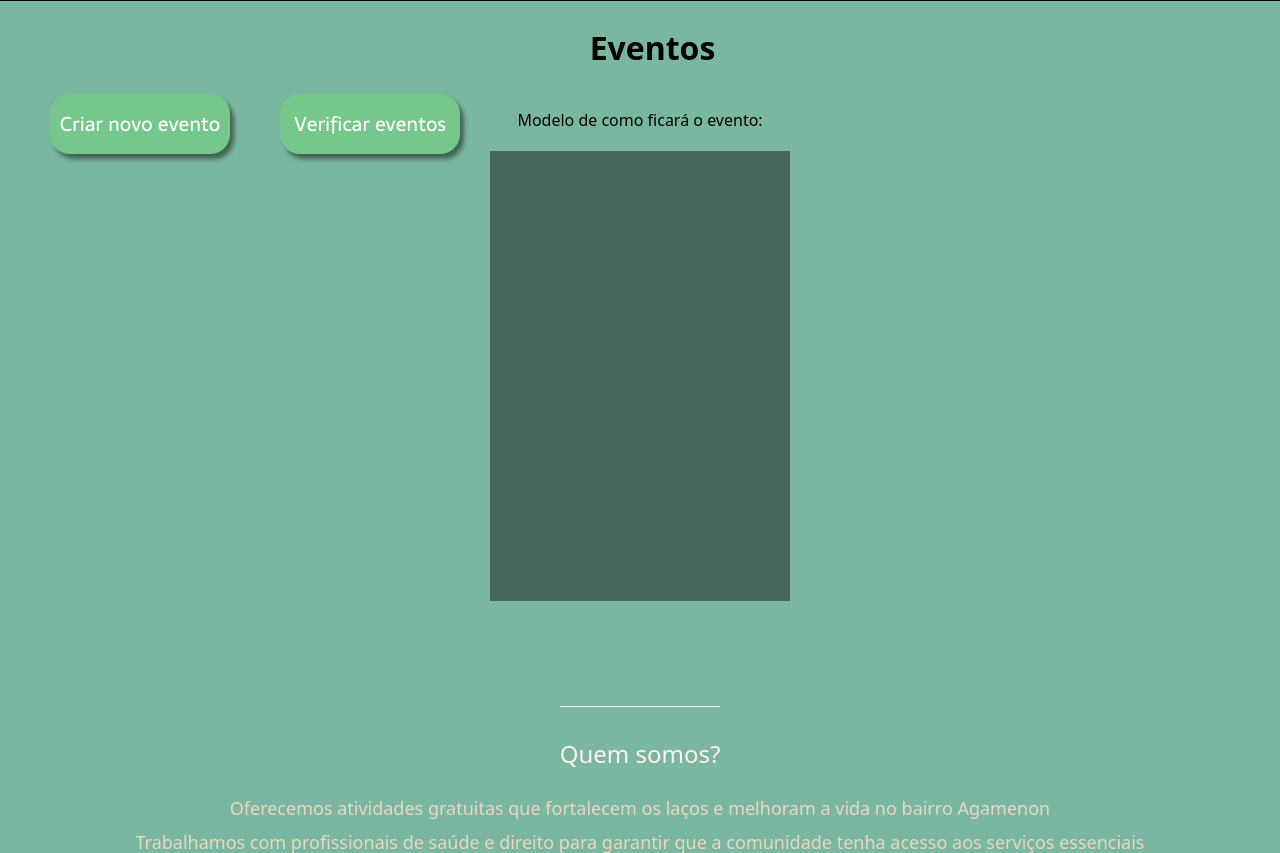
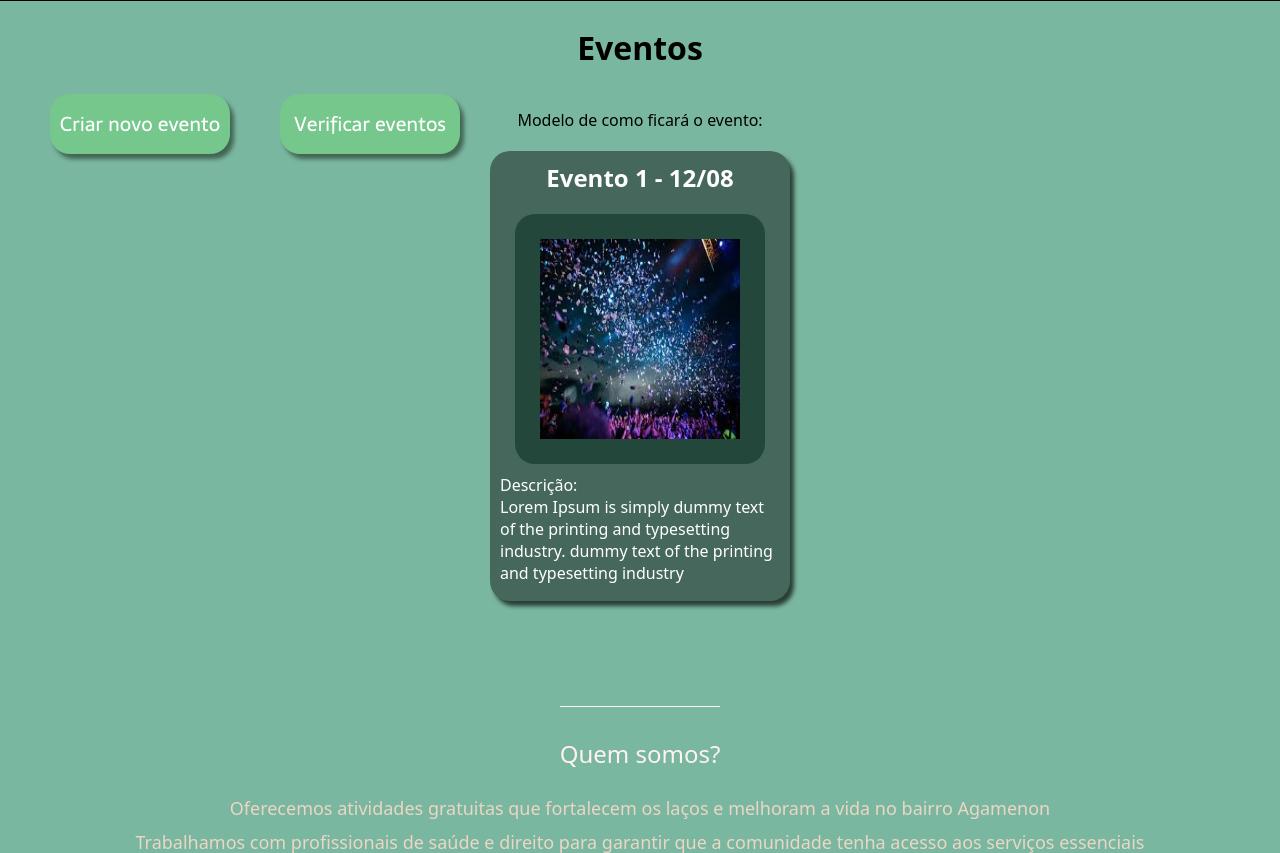
Before and after one commit to RennanMarcel/TCCFlask, a Flask app: page /eventos in a window 1280 px wide. Shown: the part 120-973 px from the top of the page. Run offline with Flask 3, Linux system fonts and the light colour scheme; data that the repository does not hold is empty.

Commit message:
Add files via upload

```diff
--- a/TCC/static/style/eventos.css
+++ b/TCC/static/style/eventos.css
@@ -109,7 +109,6 @@ button:hover{
 }
 h1{
     align-self: center;
-    margin-left: 25px;
 }
 .modelo{
     margin-top: -70px;
@@ -122,9 +121,38 @@ h1{
 .btns{
     display: flex;
 }
-.modelo div{
+.divmodelo{
+    flex-direction: column;
+    align-items: center;
+    display: flex;
+    border-radius: 20px;
+    box-shadow: 4px 5px 4px rgb(40, 62, 52) ;
     margin-top: 20px;
     background-color:#46675b;
     width: 300px;
     height: 450px;
 }
+.modelo div h2{
+    color: white;
+    display: flex;
+    margin-top: 10px;
+}
+.modelo div img{
+    width: 200px;
+    height: 200px;
+}
+.divimg{
+    border-radius: 20px;
+    margin-top: 20px;
+    justify-content: center;
+    align-items: center;
+    display: flex;
+    background-color: #23473b;
+    width: 250px;
+    height: 250px;
+}
+.divp{
+    color: white;
+    padding: 10px;
+    font-size: medium;
+}
--- a/TCC/templates/eventos.html
+++ b/TCC/templates/eventos.html
@@ -90,8 +90,17 @@
         <p>
             Modelo de como ficará o evento:
         </p>
-        <div>
-
+        <div class="divmodelo">
+            <h2>
+                Evento 1 - 12/08
+            </h2>
+            <div class="divimg">
+            <img src="{{ url_for('static', filename='banco-de-imagens/eventos.jfif') }}" alt="Centro Social Comunitário Junior Letal" width="100px">
+            </div>
+            <div class="divp">
+            <p>Descrição:</p>
+            <p>Lorem Ipsum is simply dummy text of the printing and typesetting industry. dummy text of the printing and typesetting industry</p>
+        </div>
     </div>
     </section>
 </main>
```
Also changed, not shown: TCC/static/banco-de-imagens/eventos.jfif (added).
